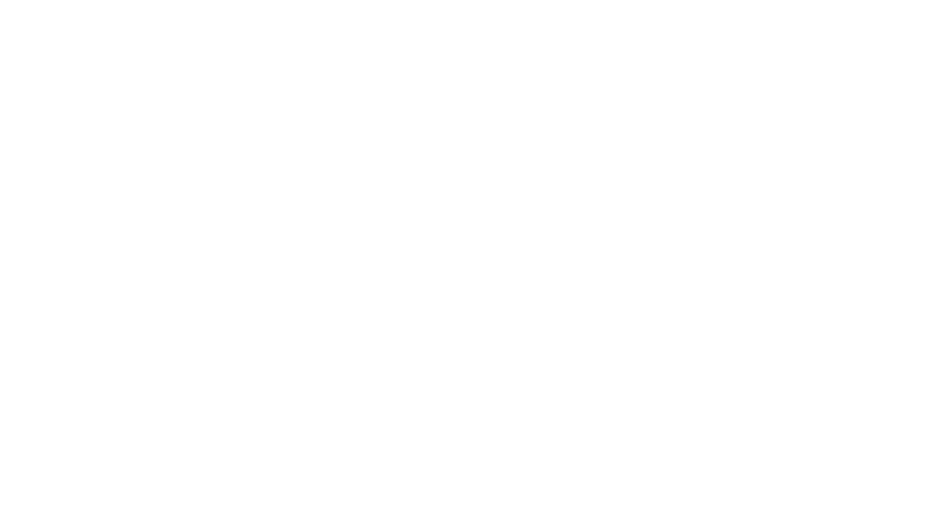
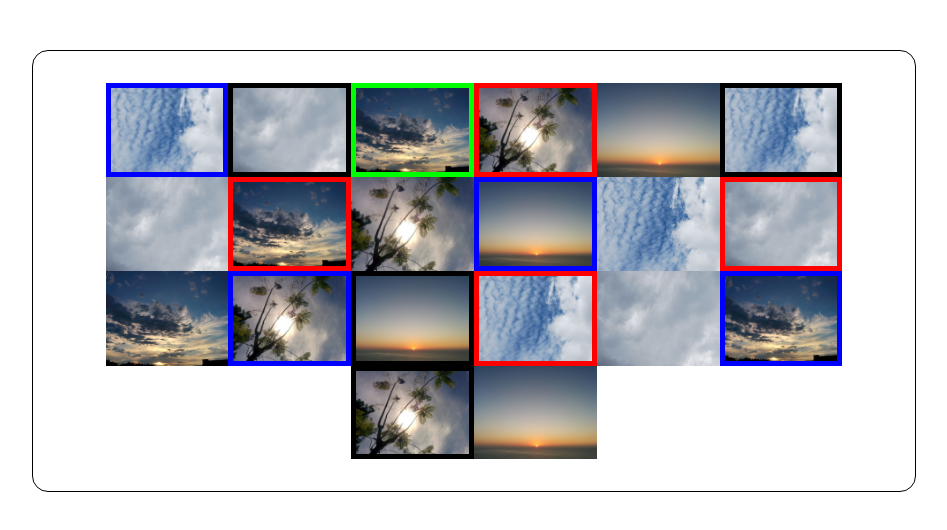
Before and after one commit to prgram769/temarios-desarrollo-web, a website: page temarioJS/DOM/ejercicios/practicaModificarElementos.html in a window 1280 px wide. Shown: the whole page, without its empty margins (166-1113 px from the left). Drawn offline with Linux system fonts and the light colour scheme.

Commit message:
nuevas clases y ejercicio

```diff
--- /dev/null
+++ b/temarioJS/DOM/ejercicios/css/style1.css
@@ -0,0 +1,27 @@
+* {
+    box-sizing: border-box;
+}
+
+.container {
+    border: 1px solid black;
+    border-radius: 1rem;
+    margin: 50px auto;
+    padding: 1rem;
+    width: 70%;
+    -webkit-border-radius: 1rem;
+    -moz-border-radius: 1rem;
+    -ms-border-radius: 1rem;
+    -o-border-radius: 1rem;
+}
+
+.gallery {
+    display: flex;
+    flex-wrap: wrap;
+    justify-content: center;
+    padding: 1rem;
+}
+
+.gallery img {
+    margin: 1rem 1 rem;
+    width: 15%;
+}
--- a/temarioJS/DOM/ejercicios/jscorrespondiente/practicaModificacionElementos.js
+++ b/temarioJS/DOM/ejercicios/jscorrespondiente/practicaModificacionElementos.js
@@ -1 +1,29 @@
-//
+let imgA = document.getElementsByClassName("a")
+
+console.log(imgA)
+
+for (const img of imgA) {
+    img.style.border = "5px solid #00F"
+}
+
+let imgB = document.getElementsByClassName("b")
+
+console.log(imgB)
+
+Array.from(imgB).forEach(element => {
+    element.style.border = "5px solid black"
+});
+
+let imgC = document.querySelector(".c")
+
+console.log(imgC);
+
+imgC.style.border = "5px solid #0F0"
+
+let imgD = document.querySelectorAll(".d")
+
+console.log(imgD);
+
+imgD.forEach(element => {
+    element.style.border = "5px solid #F00"
+});
--- a/temarioJS/DOM/ejercicios/practicaModificarElementos.html
+++ b/temarioJS/DOM/ejercicios/practicaModificarElementos.html
@@ -4,9 +4,33 @@
     <meta charset="UTF-8">
     <meta name="viewport" content="width=device-width, initial-scale=1.0">
     <title>Practica modificando elementos</title>
-    <script src="jscorrespondiente/practicaModificacionElementos.js"></script>
+    <link rel="stylesheet" href="css/style1.css">
 </head>
 <body>
-
+    <div class="container">
+        <div class="gallery">
+            <img  class="a" src="img/img1.jpg">
+            <img  class="b" src="img/img2.jpg">
+            <img  class="c" src="img/img3.jpg">
+            <img  class="d" src="img/img4.jpg">
+            <img  class="e" src="img/img5.jpg">
+            <img  class="b" src="img/img1.jpg">
+            <img  class="c" src="img/img2.jpg">
+            <img  class="d" src="img/img3.jpg">
+            <img  class="e" src="img/img4.jpg">
+            <img  class="a" src="img/img5.jpg">
+            <img  class="c" src="img/img1.jpg">
+            <img  class="d" src="img/img2.jpg">
+            <img  class="e" src="img/img3.jpg">
+            <img  class="a" src="img/img4.jpg">
+            <img  class="b" src="img/img5.jpg">
+            <img  class="d" src="img/img1.jpg">
+            <img  class="e" src="img/img2.jpg">
+            <img  class="a" src="img/img3.jpg">
+            <img  class="b" src="img/img4.jpg">
+            <img  class="c" src="img/img5.jpg">
+        </div>
+    </div>
+    <script src="jscorrespondiente/practicaModificacionElementos.js"></script>
 </body>
 </html>
```
Also changed, not shown: temarioJS/DOM/4-eventos.html (added, +14 -0 lines), temarioJS/DOM/JScorrespondiente/4-eventos.js (added), temarioJS/DOM/ejercicios/img/img1.jpg (renamed from temarioJS/DOM/csscorrespondiente/imagenes/img1.jpg), temarioJS/DOM/ejercicios/img/img2.jpg (renamed from temarioJS/DOM/csscorrespondiente/imagenes/img2.jpg), temarioJS/DOM/ejercicios/img/img3.jpg (renamed from temarioJS/DOM/csscorrespondiente/imagenes/img3.jpg), temarioJS/DOM/ejercicios/img/img4.jpg (renamed from temarioJS/DOM/csscorrespondiente/imagenes/img4.jpg), temarioJS/DOM/ejercicios/img/img5.jpg (renamed from temarioJS/DOM/csscorrespondiente/imagenes/img5.jpg).
